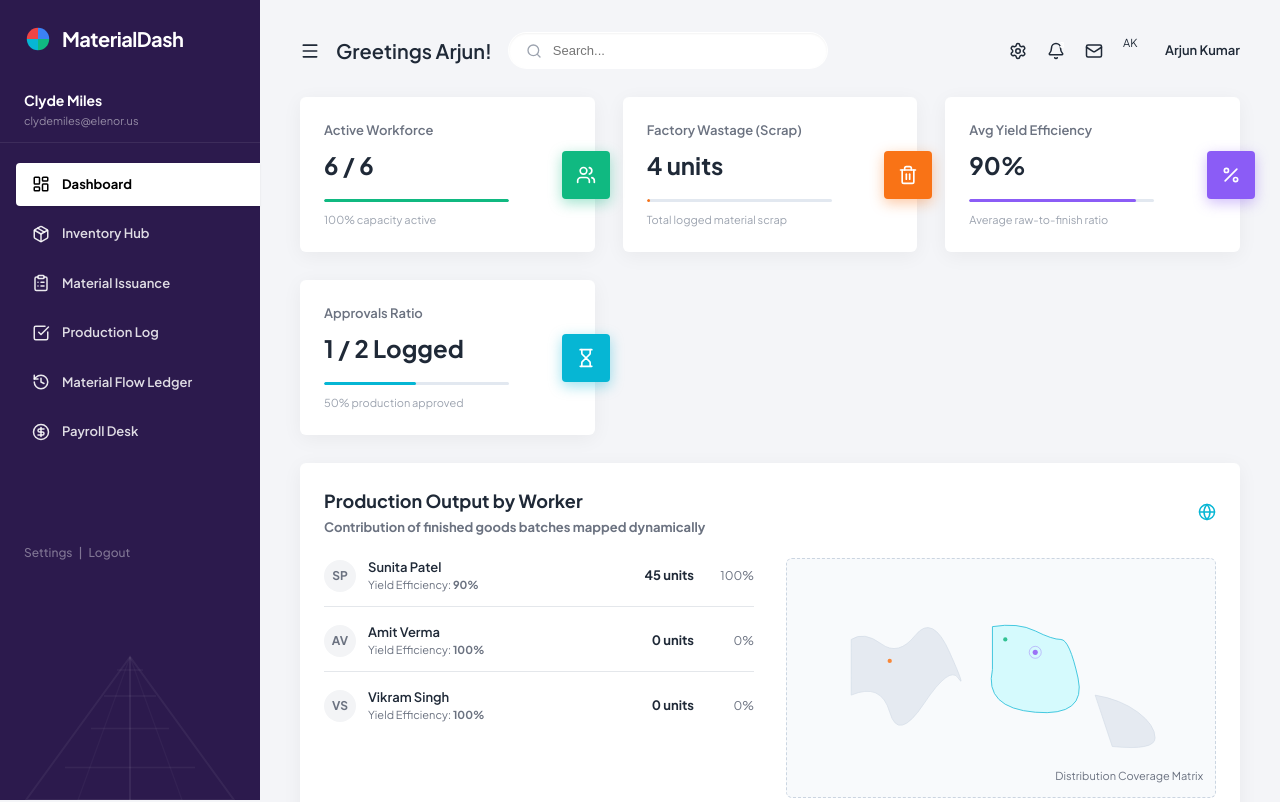
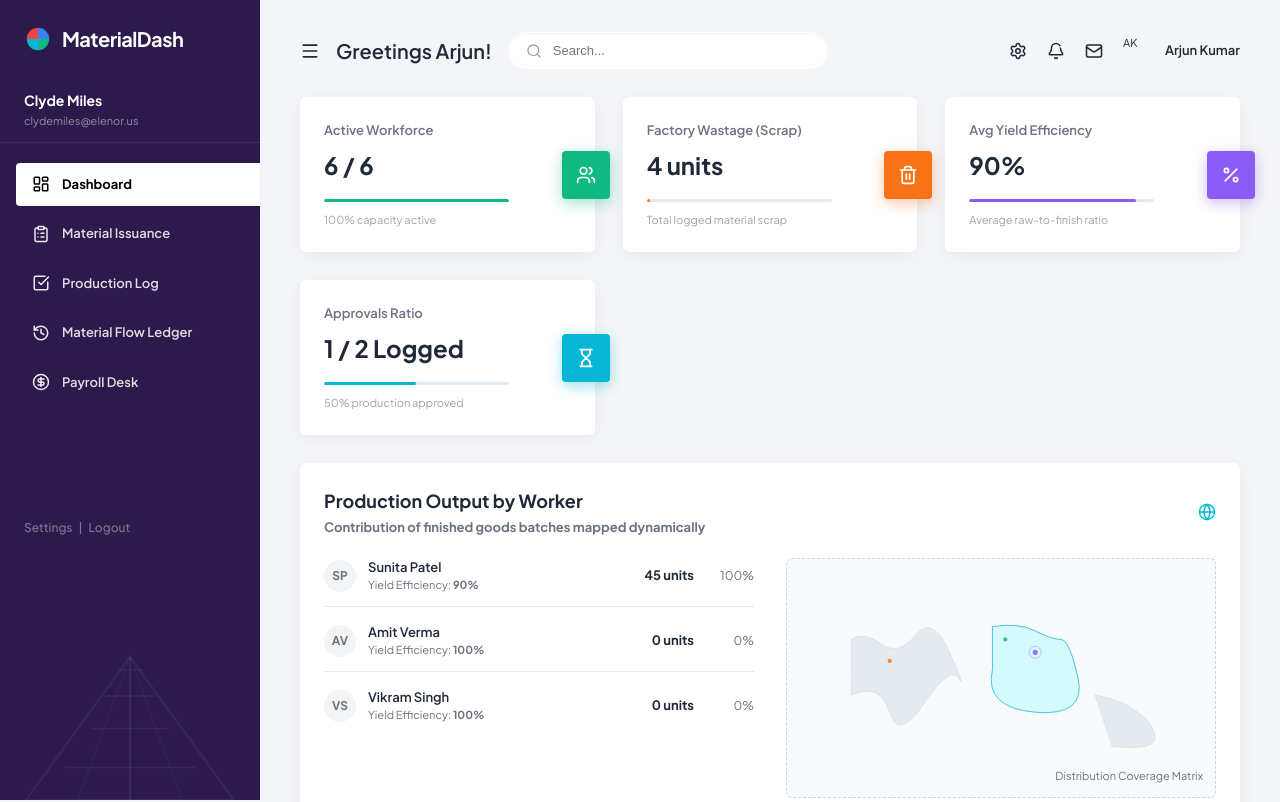
Before and after one commit to Twinkle1510/AKSales, a React (Vite) app: page / in a window 1280 px wide. Shown: the top 802 px of the page. Built offline with nearby package versions, Linux system fonts and the light colour scheme.

Commit message:
Remove Inventory Hub tab from Sidebar navigation menu

```diff
--- a/src/components/Sidebar.tsx
+++ b/src/components/Sidebar.tsx
@@ -1,6 +1,5 @@
 import {
   LayoutDashboard,
-  Package,
   ClipboardList,
   CheckSquare,
   CircleDollarSign,
@@ -16,7 +15,6 @@ interface SidebarProps {
 export const Sidebar: React.FC<SidebarProps> = ({ currentTab, setCurrentTab }) => {
   const menuItems = [
     { id: 'dashboard', label: 'Dashboard', icon: LayoutDashboard, hasSub: false },
-    { id: 'inventory', label: 'Inventory Hub', icon: Package, hasSub: false },
     { id: 'material_issue', label: 'Material Issuance', icon: ClipboardList, hasSub: false },
     { id: 'production', label: 'Production Log', icon: CheckSquare, hasSub: true },
     { id: 'flow_report', label: 'Material Flow Ledger', icon: History, hasSub: false },
```
